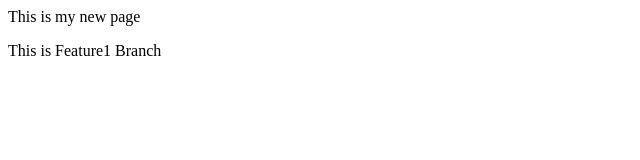
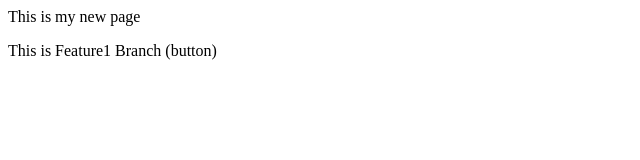
Before and after one commit to Ruchitachaudhari23/localrepo, a plain HTML site: page index.html in a window 1280 px wide. Shown: the full height of the page, 0-640 px from the left. Drawn offline with Linux system fonts and the light colour scheme.

```diff
--- a/index.html
+++ b/index.html
@@ -1,2 +1,2 @@
 <p>This is my new page</p>
-<p>This is Feature1 Branch</p>
+<p>This is Feature1 Branch (button)</p>
```
